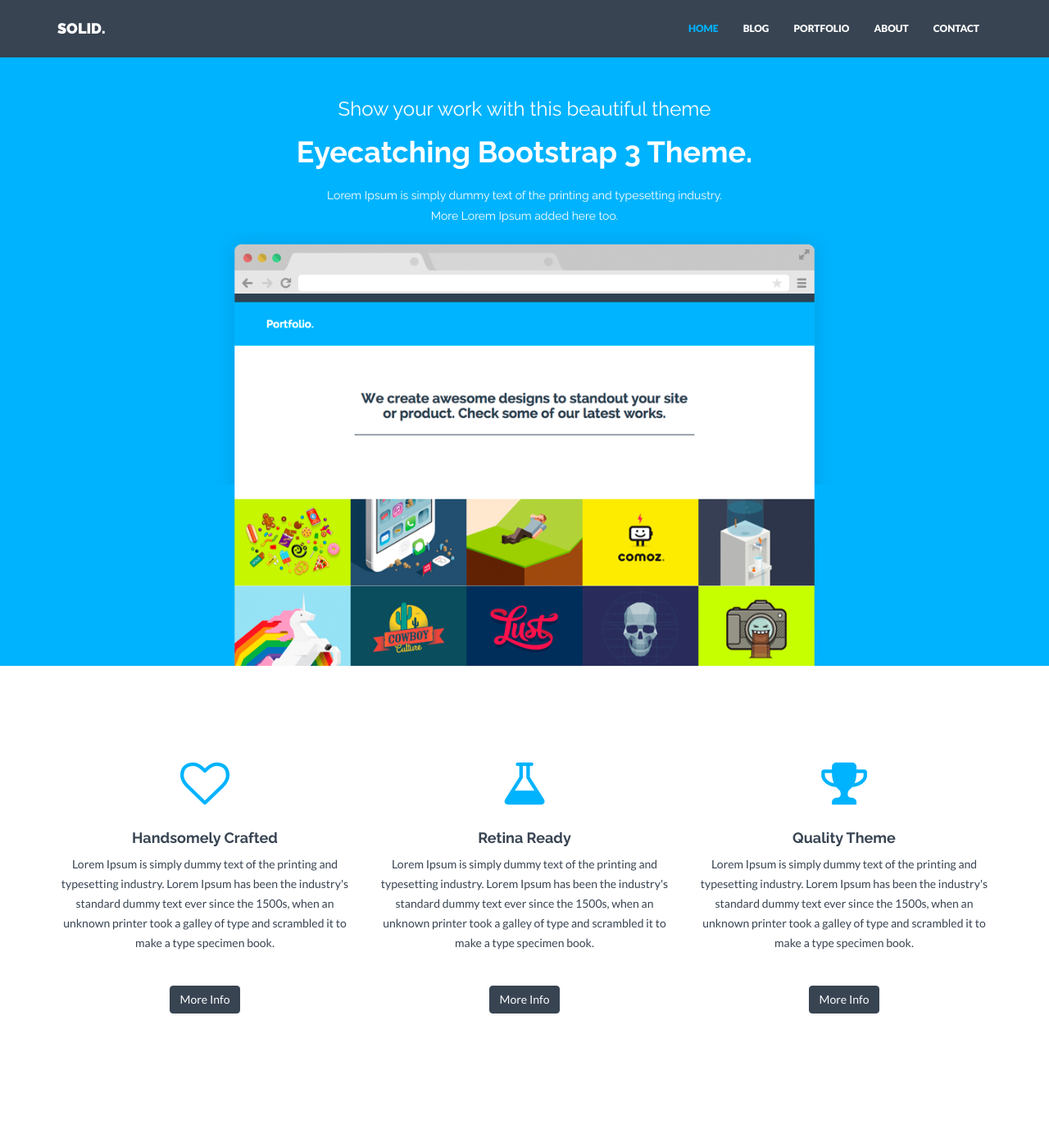
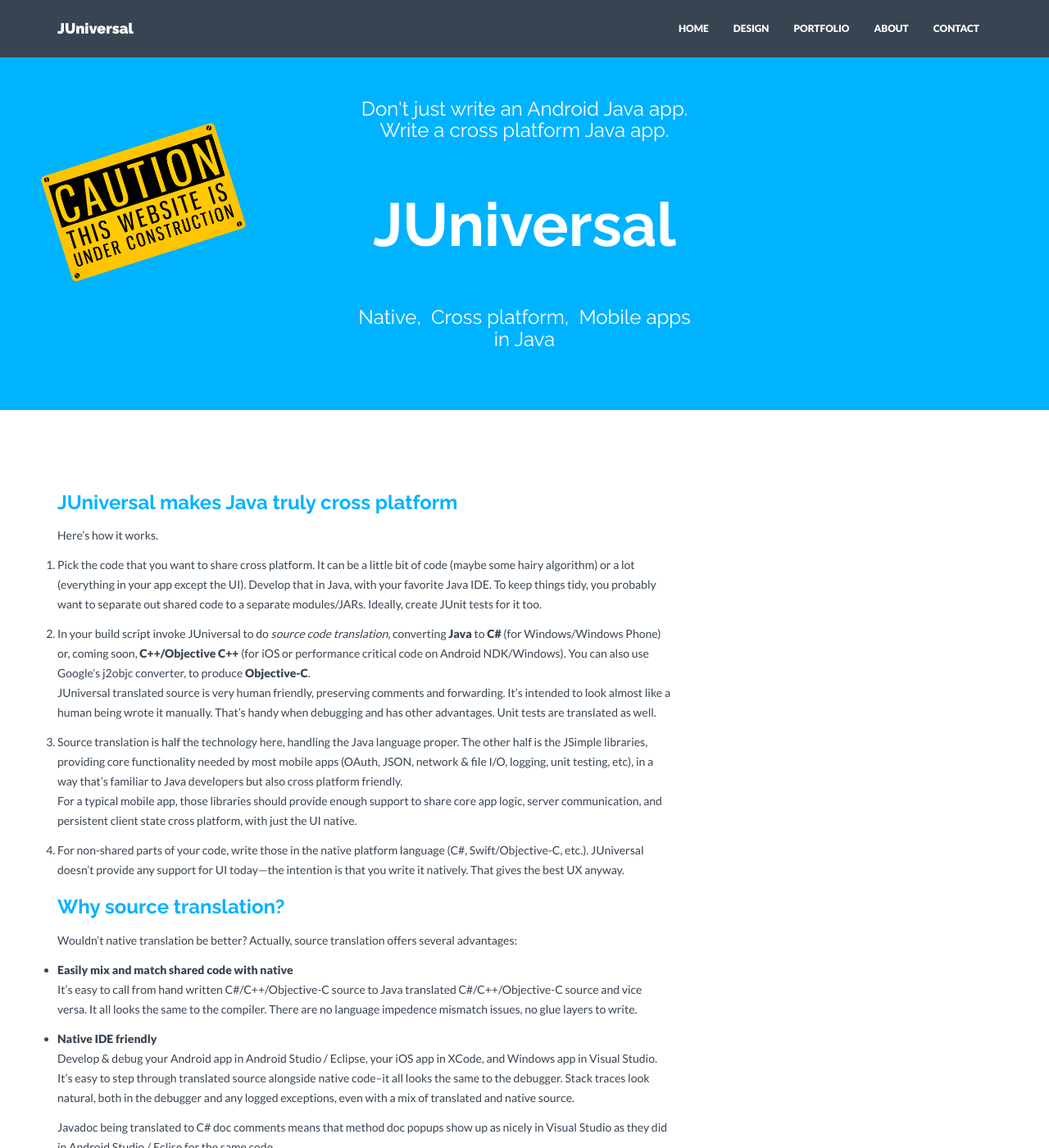
Before and after one commit to juniversal/juniversal.github.io, a Jekyll site: the page built from index.markdown, in a window 1280 px wide and 1400 px high. Shown: the whole window at 82% size. Built offline with Jekyll 4.4.1, drawn with Linux system fonts in a browser that asks for light colours; nearby versions of some CDN libraries; some of the changed text lies outside the part shown.

Commit message:
Initial pages doc updates

```diff
--- a/_config.yml
+++ b/_config.yml
@@ -1,7 +1,7 @@
 ### GENERAL SETTINGS ###
 
 # Site settings
-title: SOLID.
+title: JUniversal
 description: "Write an awesome description for your new site here. You can edit this line in _config.yml. It will appear in your document head meta (for Google search results) and in your feed.xml site description."
 analytics: #Google analytics code in the format XX-nnnnnnnn-n
 baseurl: "" #important: start with /
@@ -11,6 +11,9 @@ url: "http://yourdomain.com"
 markdown: kramdown
 permalink: /:categories/:title
 excerpt_separator: <!--more--> #use this in posts to define how long the excerpt of the post (that is shown on the Blog page) is
+
+kramdown:
+  auto_ids: false
 
 colors:  #in hex code if not noted else
   primary: "#00b3fe" #"#F70031"
--- a/_includes/header.html
+++ b/_includes/header.html
@@ -1,14 +1,15 @@
 <div id="headerwrap">
     <div class="container">
         <div class="row">
+        	<img style="position: absolute; left: 50px; top: 150px; z-index: 10;" src="/assets/img/under-construction.png" width="250px" alt="UNDER CONSTRUCTION">
+
+
             <div class="col-lg-8 col-lg-offset-2">
-                <h3>Show your work with this beautiful theme</h3>
-                <h1>Eyecatching Bootstrap 3 Theme.</h1>
-                <h5>Lorem Ipsum is simply dummy text of the printing and typesetting industry.</h5>
-                <h5>More Lorem Ipsum added here too.</h5>
-            </div>
-            <div class="col-lg-8 col-lg-offset-2 himg">
-                <img src="{{ "/assets/img/browser.png" | prepend: site.baseurl }}" class="img-responsive">
+                <h3>Don't just write an Android Java app.<br>
+                Write a cross platform Java app.</b3>
+                <h1>JUniversal</h1>
+                <h3>Native,&nbsp; Cross platform,&nbsp; Mobile apps<br>
+                in Java</h3>
             </div>
         </div><!-- /row -->
     </div> <!-- /container -->
--- a/_includes/nav.html
+++ b/_includes/nav.html
@@ -13,7 +13,7 @@
     <div class="navbar-collapse collapse navbar-right">
       <ul class="nav navbar-nav">
         <li {% if page.title == "Home" %}class="active"{% endif %}><a href="{{"/" | prepend: site.baseurl }}">HOME</a></li>
-        <li {% if page.title == "Blog" %}class="active"{% endif %}><a href="{{"/blog/" | prepend: site.baseurl }}">BLOG</a></li>
+        <li {% if page.title == "Design" %}class="active"{% endif %}><a href="{{"/design/" | prepend: site.baseurl }}">DESIGN</a></li>
         <li {% if page.title == "Portfolio" %}class="active"{% endif %}><a href="{{"/portfolio/" | prepend: site.baseurl }}">PORTFOLIO</a></li>
         <li {% if page.title == "About" %}class="active"{% endif %}><a href="{{"/about/" | prepend: site.baseurl }}">ABOUT</a></li>
         <li {% if page.title == "Contact" %}class="active"{% endif %}><a href="{{"/contact/" | prepend: site.baseurl }}">CONTACT</a></li>
--- a/_layouts/index.html
+++ b/_layouts/index.html
@@ -3,7 +3,52 @@ layout: default
 ---
 {% include header.html %}
 
-  {{ content }}
+<div class="container mtb">
+    <div class="row">
+
+        <! -- BLOG POSTS LIST -->
+        <div class="col-lg-8">
+
+	  			{{ content }}
+
+        </div><! --/col-lg-8 -->
+
+    </div><! --/row -->
+</div><! --/container -->
+
+
+
+
+{% include portfolio.html title="LATEST WORKS" limit=10 %}
+
+<div class="container mtb">
+    <div class="row">
+        <div class="col-lg-4 col-lg-offset-1">
+            <h4>More About Our Agency.</h4>
+            <p>{{ site.about }}</p>
+            <p><br/><a href="{{ "/about/" | prepend: site.baseurl }}" class="btn btn-theme">More Info</a></p>
+        </div>
+
+        <div class="col-lg-3">
+            <h4>Frequently Asked</h4>
+            <div class="hline"></div>
+            {% for post in site.categories['question'] %}
+                <p><a href="{{ post.url | prepend: site.baseurl }}">{{ post.title }}</a></p>
+            {% endfor %}
+        </div>
+
+        <div class="col-lg-3">
+            <h4>Latest Posts</h4>
+            <div class="hline"></div>
+            {% for post in site.categories['blog'] limit:5 %}
+                <p><a href="{{ post.url | prepend: site.baseurl }}">{{ post.title }}.</a></p>
+            {% endfor %}
+        </div>
+
+    </div><! --/row -->
+</div><! --/container -->
+
+
 
 {% include testimonial.html %}
 {% include clients.html %}
--- a/index.html
+++ /dev/null
@@ -1,59 +0,0 @@
----
-layout: index
-title: Home
-permalink: /
----
-
-<div id="service">
-    <div class="container">
-        <div class="row centered">
-            <div class="col-md-4">
-                <i class="fa fa-heart-o"></i>
-                <h4>Handsomely Crafted</h4>
-                <p>Lorem Ipsum is simply dummy text of the printing and typesetting industry. Lorem Ipsum has been the industry's standard dummy text ever since the 1500s, when an unknown printer took a galley of type and scrambled it to make a type specimen book.</p>
-                <p><br/><a href="#" class="btn btn-theme">More Info</a></p>
-            </div>
-            <div class="col-md-4">
-                <i class="fa fa-flask"></i>
-                <h4>Retina Ready</h4>
-                <p>Lorem Ipsum is simply dummy text of the printing and typesetting industry. Lorem Ipsum has been the industry's standard dummy text ever since the 1500s, when an unknown printer took a galley of type and scrambled it to make a type specimen book.</p>
-                <p><br/><a href="#" class="btn btn-theme">More Info</a></p>
-            </div>
-            <div class="col-md-4">
-                <i class="fa fa-trophy"></i>
-                <h4>Quality Theme</h4>
-                <p>Lorem Ipsum is simply dummy text of the printing and typesetting industry. Lorem Ipsum has been the industry's standard dummy text ever since the 1500s, when an unknown printer took a galley of type and scrambled it to make a type specimen book.</p>
-                <p><br/><a href="#" class="btn btn-theme">More Info</a></p>
-            </div>
-        </div>
-    </div><! --/container -->
-</div><! --/service -->
-
-{% include portfolio.html title="LATEST WORKS" limit=10 %}
-
-<div class="container mtb">
-    <div class="row">
-        <div class="col-lg-4 col-lg-offset-1">
-            <h4>More About Our Agency.</h4>
-            <p>{{ site.about }}</p>
-            <p><br/><a href="{{ "/about/" | prepend: site.baseurl }}" class="btn btn-theme">More Info</a></p>
-        </div>
-
-        <div class="col-lg-3">
-            <h4>Frequently Asked</h4>
-            <div class="hline"></div>
-            {% for post in site.categories['question'] %}
-                <p><a href="{{ post.url | prepend: site.baseurl }}">{{ post.title }}</a></p>
-            {% endfor %}
-        </div>
-
-        <div class="col-lg-3">
-            <h4>Latest Posts</h4>
-            <div class="hline"></div>
-            {% for post in site.categories['blog'] limit:5 %}
-                <p><a href="{{ post.url | prepend: site.baseurl }}">{{ post.title }}.</a></p>
-            {% endfor %}
-        </div>
-
-    </div><! --/row -->
-</div><! --/container -->
--- /dev/null
+++ b/index.markdown
@@ -0,0 +1,64 @@
+---
+layout: index
+title: JUniversal
+permalink: /
+---
+
+### JUniversal makes Java truly cross platform ###
+
+Here's how it works.
+
+1. Pick the code that you want to share cross platform.  It can be a little bit of code (maybe some hairy algorithm) or a lot (everything in your app except the UI).   Develop that in Java, with your favorite Java IDE.  To keep things tidy, you probably want to separate out shared code to a separate modules/JARs.  Ideally, create JUnit tests for it too.
+
+2. In your build script invoke JUniversal to do <i>source code translation</i>, converting <b>Java</b> to <b>C#</b> (for Windows/Windows Phone) or, coming soon, <b>C++/Objective C++</b> (for iOS or performance critical code on Android NDK/Windows).   You can also use Google's j2objc converter, to produce <b>Objective-C</b>.<br>
+JUniversal translated source is very human friendly, preserving comments and forwarding.   It's intended to look almost like a human being wrote it manually.   That's handy when debugging and has other advantages.   Unit tests are translated as well.
+
+3. Source translation is half the technology here, handling the Java language proper.   The other half is the JSimple libraries, providing core functionality needed by most mobile apps (OAuth, JSON, network & file I/O, logging, unit testing, etc), in a way that's familiar to Java developers but also cross platform friendly.<br>
+For a typical mobile app, those libraries should provide enough support to share core app logic, server communication, and persistent client state cross platform, with just the UI native.
+
+4. For non-shared parts of your code, write those in the native platform language (C#, Swift/Objective-C, etc.).   JUniversal doesn't provide any support for UI today&mdash;the intention is that you write it natively.   That gives the best UX anyway.
+
+### Why source translation?  ###
+
+Wouldn't native translation be better?  Actually, source translation  offers several advantages:
+
+* <b>Easily mix and match shared code with native</b><br>  It's easy to call from hand written C#/C++/Objective-C source to Java translated C#/C++/Objective-C source and vice versa.   It all looks the same to the compiler.  There are no language impedence mismatch issues, no glue layers to write.
+
+* <b>Native IDE friendly</b><br>
+ Develop & debug your Android app in Android Studio / Eclipse, your iOS app in XCode, and Windows app in Visual Studio.   It's easy to step through translated source alongside native code--it all looks the same to the debugger.   Stack traces look natural, both in the debugger and any logged exceptions, even with a mix of translated and native source.
+
+ Javadoc being translated to C# doc comments means that method doc popups show up as nicely in Visual Studio as they did in Android Studio / Eclise for the same code.
+
+* <b>Lightweight, with no framework comittment needed</b><br>
+You can choose to start small, maybe just sharing code for a single particularly tricky component you're sure you don't want three separate devs each writing from scratch, in three different languages.   With some other technologies, that's hard because sharing any code requires bringing along lots of supporting framework&ndash;it's not the kind of thing you'd normally do unless you'd want to commit to using that technology for the bulk of your app.
+
+But with source translation, 1000 lines of Java code (assuming no library dependencies) maps pretty much to 1000 lines of C# code.   And that code looks, pretty much, like hand written C# code, so it's not something a C# developer would be grumpy about using.
+
+### Why Java? ###
+
+Simply put, I wanted a cross platform language & toolset that would be comfortable to typical mobile devs who today build for Android in Java and iOS in
+Objective-C or Swift.   That meant supporting something they already use.  And of those three languages, Java is a fine choice for cross platform.   Whether you develop on a Mac, Windows, or Linux, there are nice IDE choices.   If you use Java on the server too, all the better.
+
+It may not be the hottest new language in town, though the JSimple version of the Java collection classes actually do allow you use Java 8 lambdas a fair amount if you want (even on Android), giving Java a more modern, functional feel.
+
+
+
+
+
+
+
+
+
+
+### Comparison to other technologies (remove/change) ###
+
+So if you're a web whiz who loves Javascript, and really want to build mobile apps that way, take a look at Apache Cordova.  If you love C# (and it's nice), then check out Xamarin.  If you think it'd be really cool to write for mobile in Clojure, RoboVM can help with that.   But if you, like many of us, are a Java dev and want a way to build forshare code between Android, iOS, and Windows while still using native tools to build native apps, then
+
+
+There are several technologies out there supporting cross platform mobile
+apps, each with their pros and ons.  JUniversal is targetted to Java developers, like those already developing for Android in Java.
+It uses source code translation.  Among the cross platform technologies out there, JUniversal is arguably among the most
+native-like, as it produces (through translation) code in the native programming language, built/debugged/packaged with native tools.
+In some ways it's like porting an Android Java app to other platforms but having a computer do the porting rather than a human being.
+
+It's still got lots of rough edges, but the C# translation and JSimple library should work well enough to try out.   Check it out.   Share what you think.
```
Also changed, not shown: _includes/css/style.css (+47 -2 lines), _posts/home/2014-04-25-our-new-logo-is-here.markdown (added, +31 -0 lines), _posts/home/2014-04-25-time-to-change-your-apps.markdown (added, +31 -0 lines), design.markdown (added, +64 -0 lines), assets/img/under-construction.png (added).
